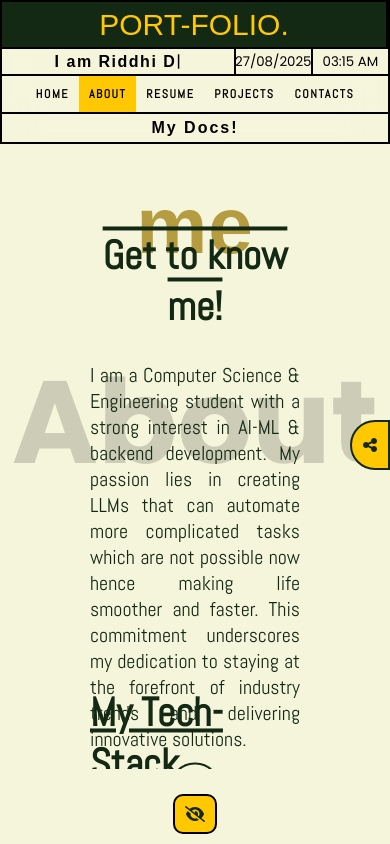
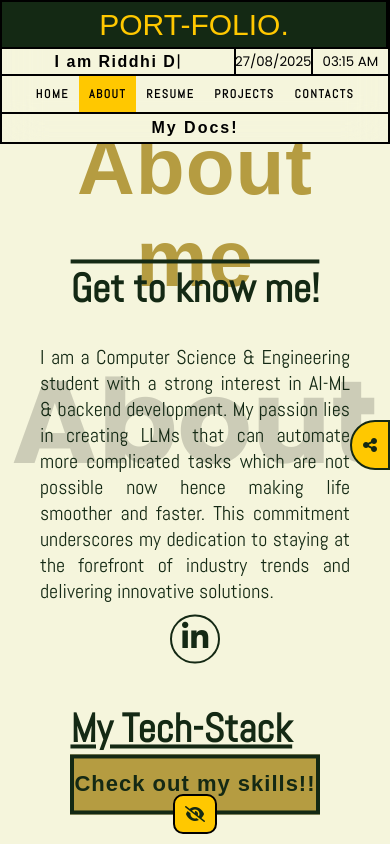
Before and after one commit to RiddhiDhara/modified-portfolio, a plain HTML site: page index.html in a window 390 px wide. Both pictures are taken after a click on the element "ABOUT". Drawn offline with nearby package versions, Linux system fonts and the light colour scheme; a web font is replaced by a local one.

Commit message:
css modified

```diff
--- a/index.css
+++ b/index.css
@@ -1905,6 +1905,15 @@ footer {
         text-align: center;
     }
 
+    /* container padding */
+
+    .aboutContainer,
+    .resumeContainer,
+    .projectContainer,
+    .contactContainer{
+        padding: 0px;
+    }
+
     /* introduction */
 
     .introduction,
```
